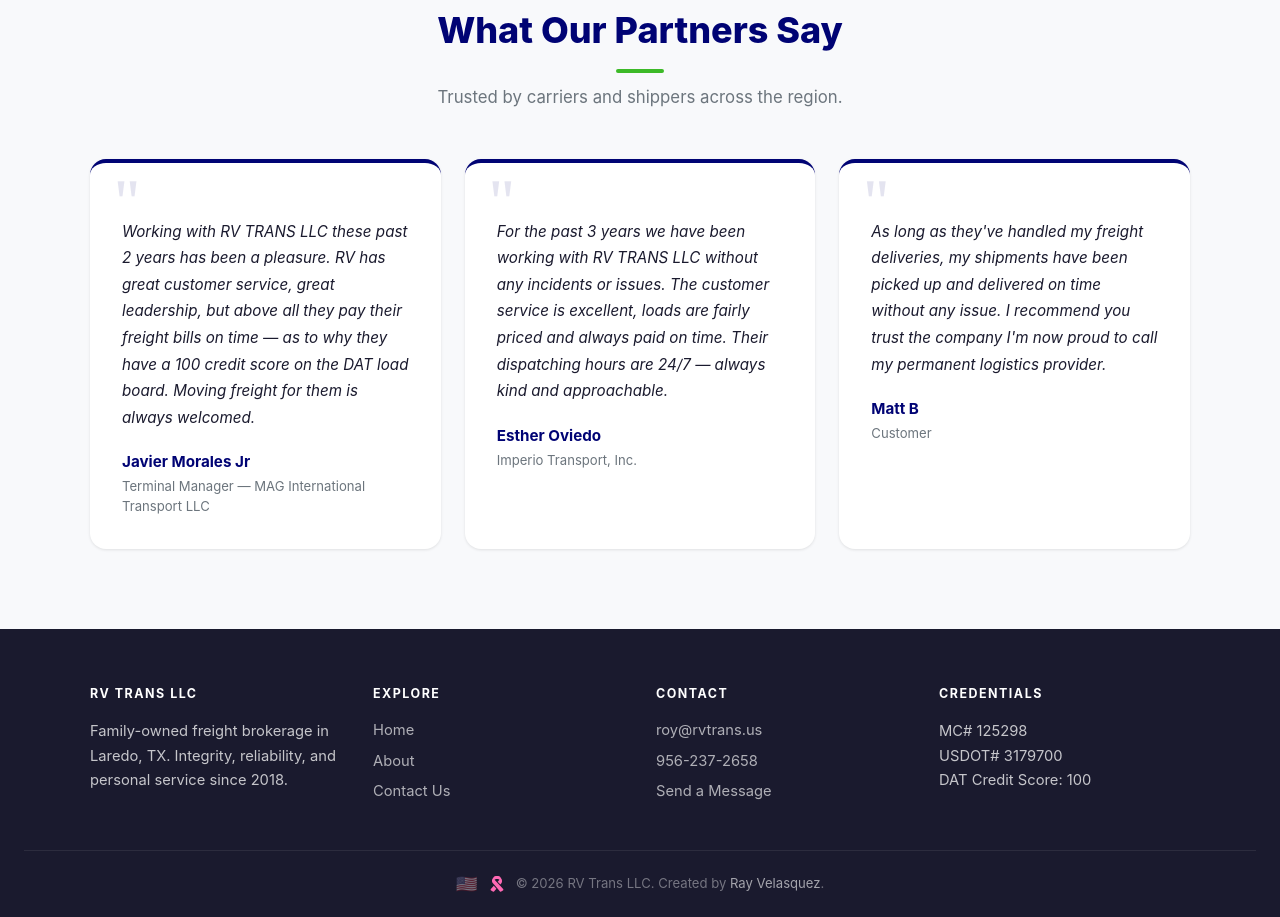
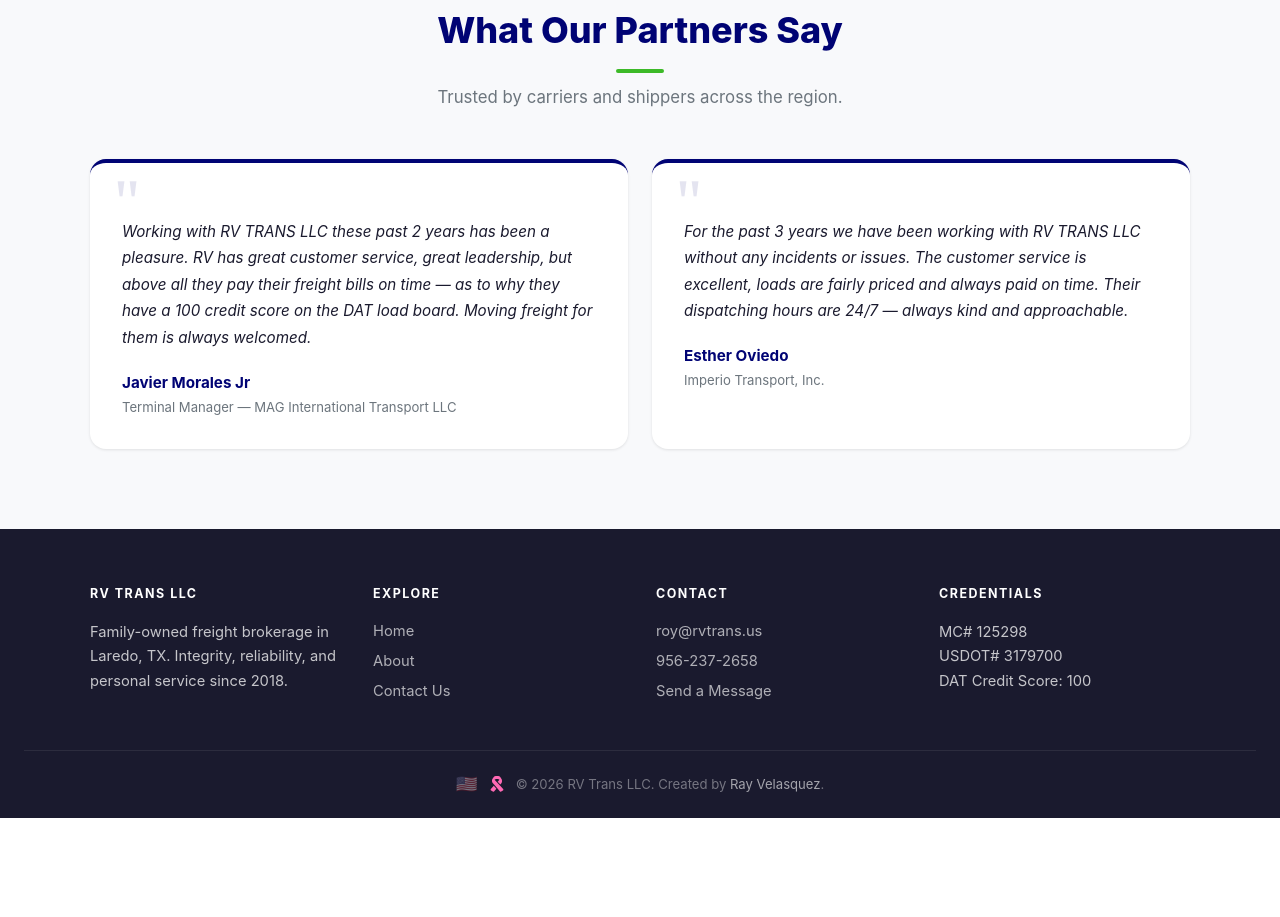
Before and after one commit to rayv156/business-template-rv-trans, a Gatsby site: page / in a window 1280 px wide. Shown: the part 1670-2587 px from the top of the page. After the commit the page ends 2488 px from the top, so only its background shows below. Built offline with nearby package versions, Linux system fonts and the light colour scheme; Gatsby itself is replaced by a stand-in of ours.

Commit message:
removed fake testimonial

```diff
--- a/gatsby-config.js
+++ b/gatsby-config.js
@@ -12,23 +12,7 @@
         businessLogo: '',
         googleAddress: 'https://www.google.com/maps/embed?pb=!1m18!1m12!1m3!1d3535.7612047994567!2d-99.4651802845195!3d27.600932082836085!2m3!1f0!2f0!3f0!3m2!1i1024!2i768!4f13.1!3m3!1m2!1s0x866120a9e7382d09%3A0xf317e661025f05d2!2s1816%20Orange%20Blossom%20Loop%2C%20Laredo%2C%20TX%2078045!5e0!3m2!1sen!2sus!4v1655682816600!5m2!1sen!2sus',
         name: 'RV Trans LLC',
-        reviews: [
-          {
-            name: 'Matt B',
-            message: "As long as they've handled my freight deliveries, my shipments have been picked up and delivered on time without any issue. I recommend you trust the company I'm now proud to call my permanent logistics provider.",
-            title: 'Customer'
-          },
-          {
-            name: 'Neo S',
-            message: "HUA FREIGHT has easy-to-use software that makes the on-boarding process simple. Uploading documentation and insurance documents was a breeze. Their factoring company was collaborative and received payment in less than 48 hours.",
-            title: 'Carrier'
-          },
-          {
-            name: 'Lisa E',
-            message: "I ship fragile and time-sensitive products to distributors around the county. These guys always make sure my goods reach their destination on time, and I haven't had a single damage claim yet. I wouldn't trust my shipments with anyone else now that I've experienced the best.",
-            title: 'Owner/Operator'
-          }
-        ]
+        reviews: []
     }
   },
   plugins: [
--- a/src/pages/index.js
+++ b/src/pages/index.js
@@ -116,16 +116,6 @@
             <div className="testimonial-author">Esther Oviedo</div>
             <div className="testimonial-role">Imperio Transport, Inc.</div>
           </div>
-          <div className="testimonial-card">
-            <div className="testimonial-quote-mark">"</div>
-            <p className="testimonial-text">
-              As long as they've handled my freight deliveries, my shipments have been picked up and delivered
-              on time without any issue. I recommend you trust the company I'm now proud to call my
-              permanent logistics provider.
-            </p>
-            <div className="testimonial-author">Matt B</div>
-            <div className="testimonial-role">Customer</div>
-          </div>
         </div>
       </section>
 
@@ -155,11 +145,6 @@
           phoneNumber
           businessLogo
           name
-          reviews {
-            name
-            message
-            title
-          }
         }
       }
     }
```
